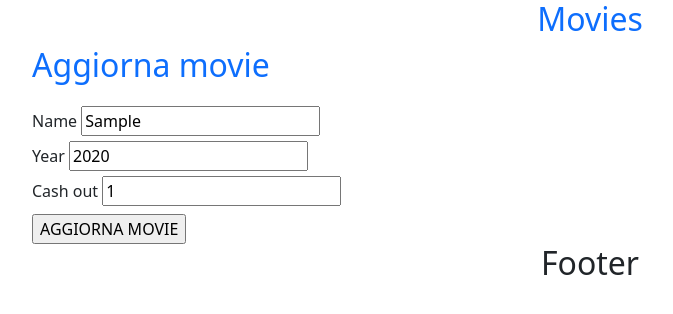
After one commit to CaraccioloJessica/laravel-api, a Laravel app: page /edit/1 in a window 1280 px wide. The commit adds this page. Shown: the top 314 px of the page, without its empty margins (50-723 px from the left). Run offline with Laravel 9, Linux system fonts and the light colour scheme; tables that the repository leaves empty hold one stand-in row (values such as "Sample post"); style sheets or scripts are compiled from the project's sources; parts of the project's set-up code (start-up, migrations or seed data) failed here and were passed over.

Commit message:
edit/update structured and connected (working)

```diff
--- a/app/Http/Controllers/MainController.php
+++ b/app/Http/Controllers/MainController.php
@@ -65,6 +65,28 @@ class MainController extends Controller
     return redirect()->route('home');
   }
 
+  // EDIT MOVIE
+  public function edit(Movie $movie)
+  {
+    return view('edit', compact('movie'));
+  }
+
+  // UPDATE MOVIE
+  public function update(Request $request, Movie $movie)
+  {
+
+    $data = $request->validate([
+      'name' => 'required|string|max:64',
+      'year' => 'required|date_format:Y',
+      'cashOut' => 'required|integer',
+    ]);
+
+    $movie->update($data);
+    $movie->save();
+
+    return redirect()->route('home', $movie);
+  }
+
   // DELETE MOVIE
   public function delete(Movie $movie)
   {
--- a/resources/views/components/header.blade.php
+++ b/resources/views/components/header.blade.php
@@ -1 +1,3 @@
-<h2 class="text-center">Movies</h2>
+<h2 class="text-center">
+  <a href="{{ route('home') }}">Movies</a>
+</h2>
--- /dev/null
+++ b/resources/views/edit.blade.php
@@ -0,0 +1,25 @@
+@extends('layout.main-layout')
+
+@section('content')
+    {{-- EDIT/UPDATE --}}
+    <h2 class="mb-3 text-primary">Aggiorna movie</h2>
+    <form method="post" action="{{ route('update', $movie ) }}" enctype="multipart/form-data">
+      @csrf
+
+      <label for="name" class="mt-2">Name</label>
+      <input type="text" name="name" value={{ $movie -> name }}>
+      <br>
+
+      <label for="year" class="mt-2">Year</label>
+      <input type="number" name="year" value={{ $movie -> year }}></input>
+      <br>
+
+      <label for="cashOut" class="mt-2">Cash out</label>
+      <input type="number" name="cashOut" value={{ $movie -> cashOut }}>
+      <br>
+
+      <input type="submit" value="AGGIORNA MOVIE" class="mt-2">
+    </form>
+  </div>
+
+@endsection
--- a/resources/views/home.blade.php
+++ b/resources/views/home.blade.php
@@ -12,7 +12,7 @@
     <ul>
       @foreach ($genre -> movies as $movie)
         <li>
-          <h4 class="mt-3 text-success">
+          <h4 class="mt-4 text-success">
             Movie
           </h4>
           <span class="text-decoration-underline">Nome:</span> {{ $movie -> name }} <br>
@@ -28,7 +28,10 @@
 
             <div class="my-2">
               <a href="{{ route('delete', $movie) }}" class="bg-danger text-white p-1">CANCELLA</a>
+              -
+              <a href="{{ route('edit', $movie) }}" class="bg-warning text-white p-1">MODIFICA</a>
             </div>
+
         </li>
       @endforeach
     </ul>
--- a/routes/web.php
+++ b/routes/web.php
@@ -19,6 +19,14 @@ Route::get('/create', [MainController::class, 'create'])
 Route::post('/create', [MainController::class, 'store'])
   ->name('store');
 
+//EDIT
+Route::get('/edit/{movie}', [MainController::class, 'edit'])
+  ->name('edit');
+
+// UPDATE
+Route::post('/edit/{movie}', [MainController::class, 'update'])
+  ->name('update');
+
 // DELETE MOVIE ROUTE
 Route::get('/delete/{movie}', [MainController::class, 'delete'])
   ->name('delete');
```
